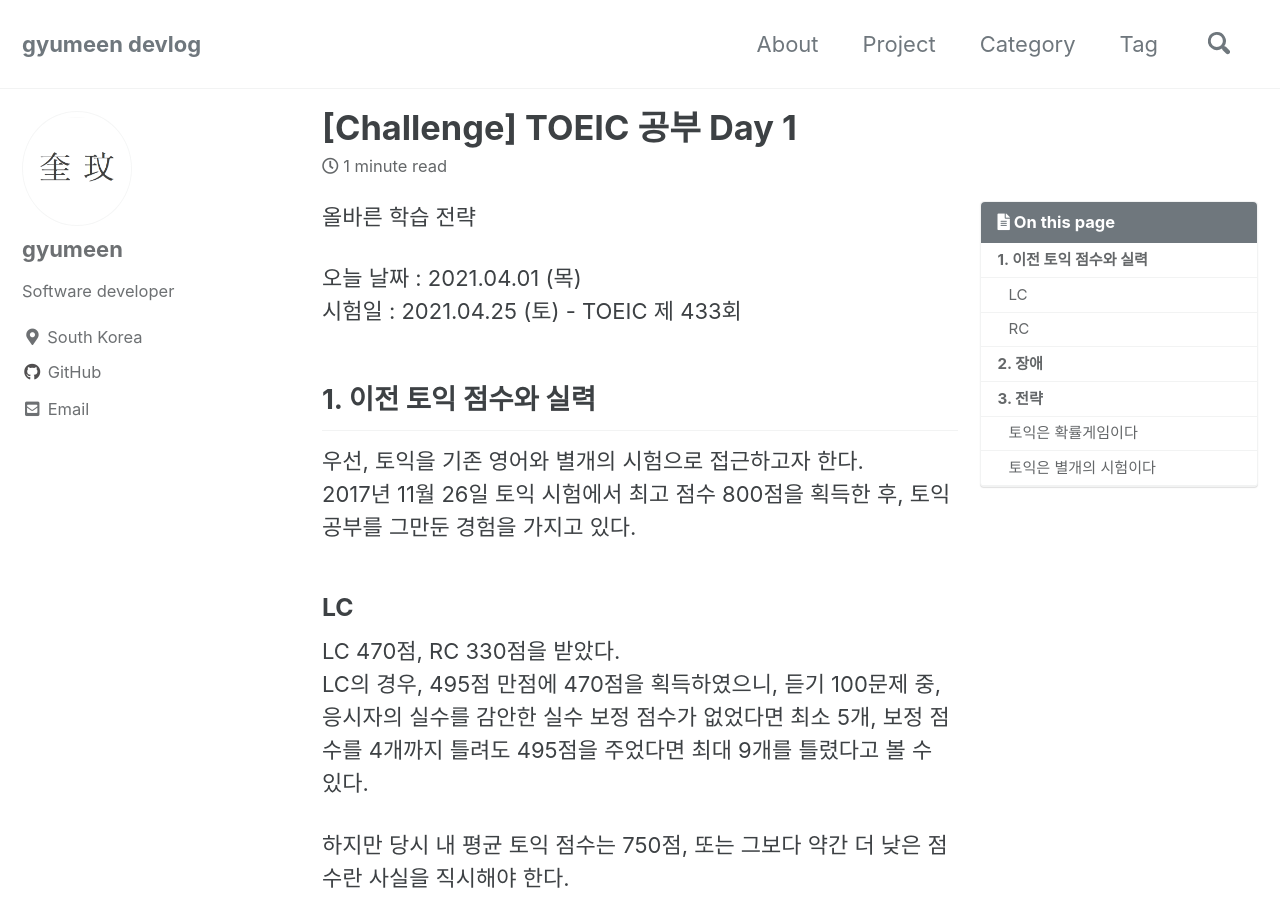
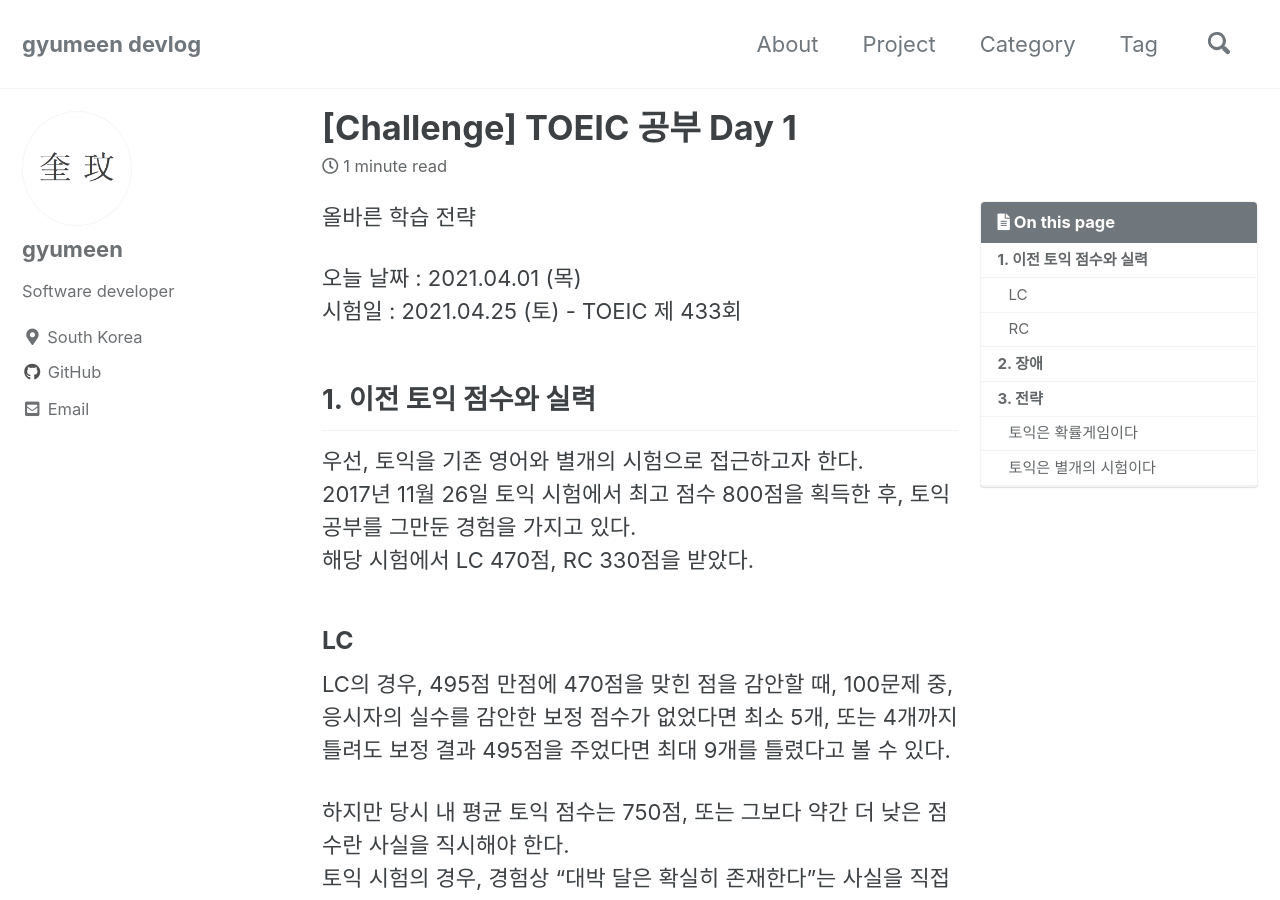
Before and after one commit to gyumeen/gyumeen.github.io, a Jekyll site: the page built from _posts/2021/Challenge/TOEIC/2021-04-01-[Toeic]1.md, in a window 1280 px wide and 900 px high. Built offline with Jekyll 4.4.1, drawn with Linux system fonts in a browser that asks for light colours; cached includes are drawn as plain includes; comment, search, counter and statistics services are not loaded.

Commit message:
Update 2021-04-01-[Toeic]1.md

```diff
--- a/_posts/2021/Challenge/TOEIC/2021-04-01-[Toeic]1.md
+++ b/_posts/2021/Challenge/TOEIC/2021-04-01-[Toeic]1.md
@@ -21,11 +21,11 @@ last_modified_at: 2021-04-01
 
 우선, 토익을 기존 영어와 별개의 시험으로 접근하고자 한다.
 2017년 11월 26일 토익 시험에서 최고 점수 800점을 획득한 후, 토익 공부를 그만둔 경험을 가지고 있다.
+해당 시험에서 LC 470점, RC 330점을 받았다.
 
 ### LC
 
-LC 470점, RC 330점을 받았다.
-LC의 경우, 495점 만점에 470점을 획득하였으니, 듣기 100문제 중, 응시자의 실수를 감안한 실수 보정 점수가 없었다면 최소 5개, 보정 점수를 4개까지 틀려도 495점을 주었다면 최대 9개를 틀렸다고 볼 수 있다.
+LC의 경우, 495점 만점에 470점을 맞힌 점을 감안할 때, 100문제 중, 응시자의 실수를 감안한 보정 점수가 없었다면 최소 5개, 또는 4개까지 틀려도 보정 결과 495점을 주었다면 최대 9개를 틀렸다고 볼 수 있다.
 
 하지만 당시 내 평균 토익 점수는 750점, 또는 그보다 약간 더 낮은 점수란 사실을 직시해야 한다.
 토익 시험의 경우, 경험상 "대박 달은 확실히 존재한다"는 사실을 직접 확인했다.
```
